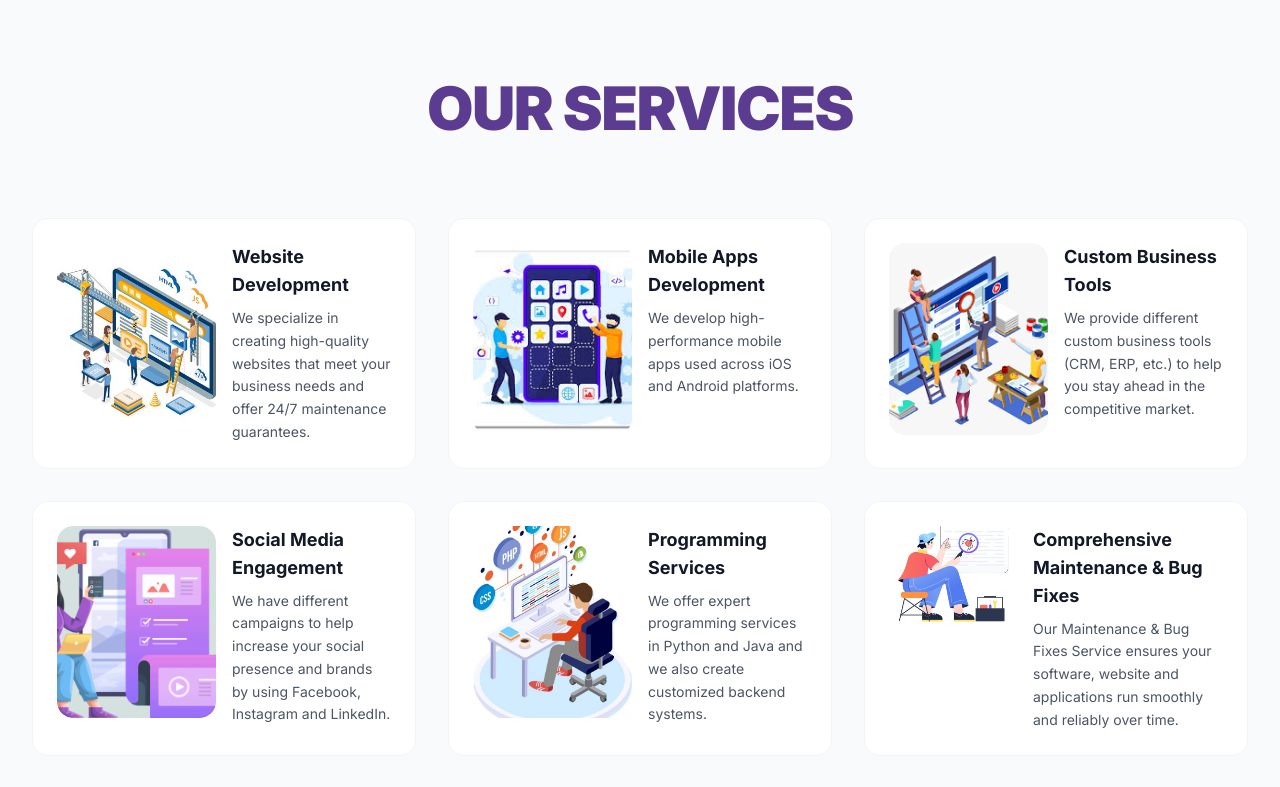
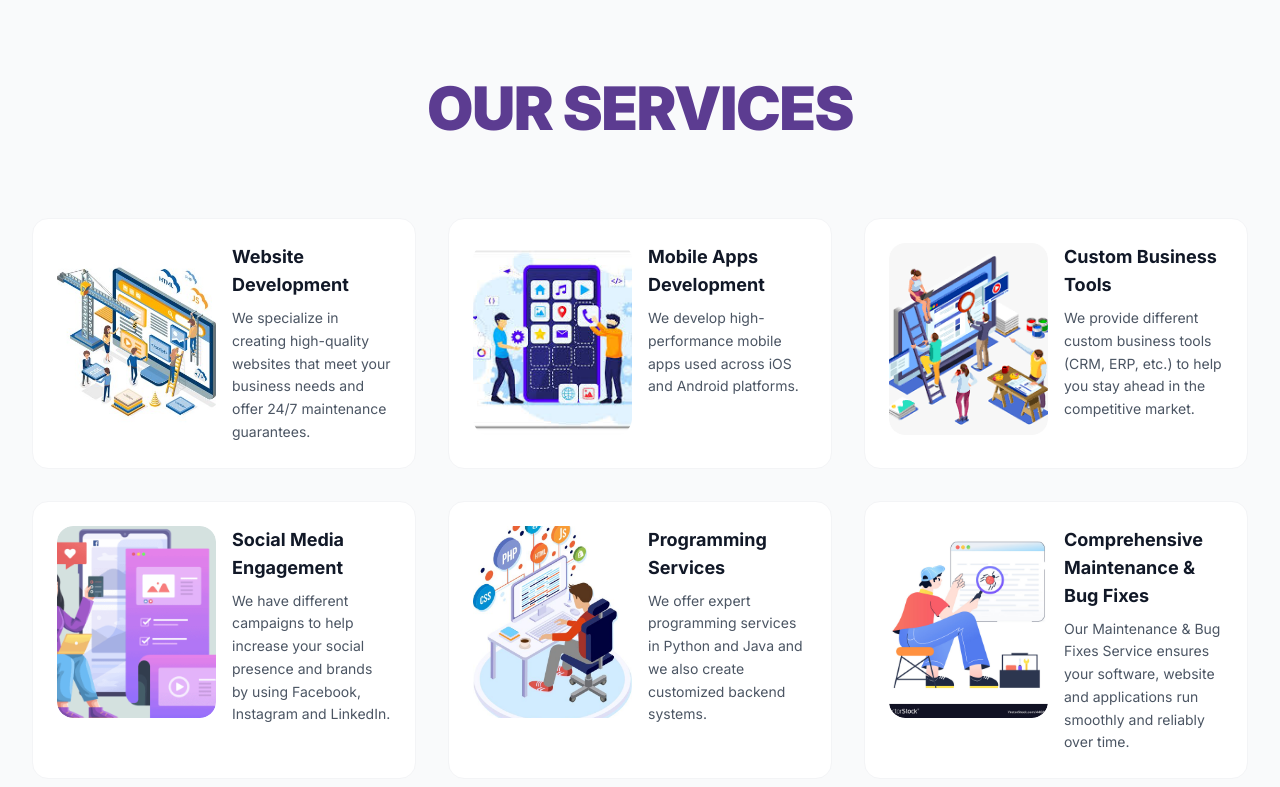
Before and after one commit to Nduhiu17/softwebix-website, a Next.js app: page / in a window 1280 px wide. Shown: the part 622-1409 px from the top of the page. Built offline with nearby package versions, Linux system fonts and the light colour scheme.

Commit message:
update the size of the heroes sectio image

```diff
--- a/app/page.tsx
+++ b/app/page.tsx
@@ -330,11 +330,13 @@ export default function Home() {
               className="bg-white rounded-2xl p-6 hover:shadow-lg transition-all duration-300 border border-gray-100"
             >
               <div className="flex items-start space-x-4">
-                <div className="w-32 h-24 rounded-2xl flex-shrink-0 relative overflow-hidden">
+                <div className="flex-1 rounded-2xl relative overflow-hidden">
                   <img
                     src="/images/comprehensive-bug-maintenance.jpg"
                     alt="Comprehensive Maintenance & Bug Fixes"
-                    className="w-full h-full object-cover rounded-2xl"
+                    width={300}
+                    height={200}
+                    className="w-full h-48 object-cover rounded-2xl"
                   />
                 </div>
                 <div className="flex-1">
```
